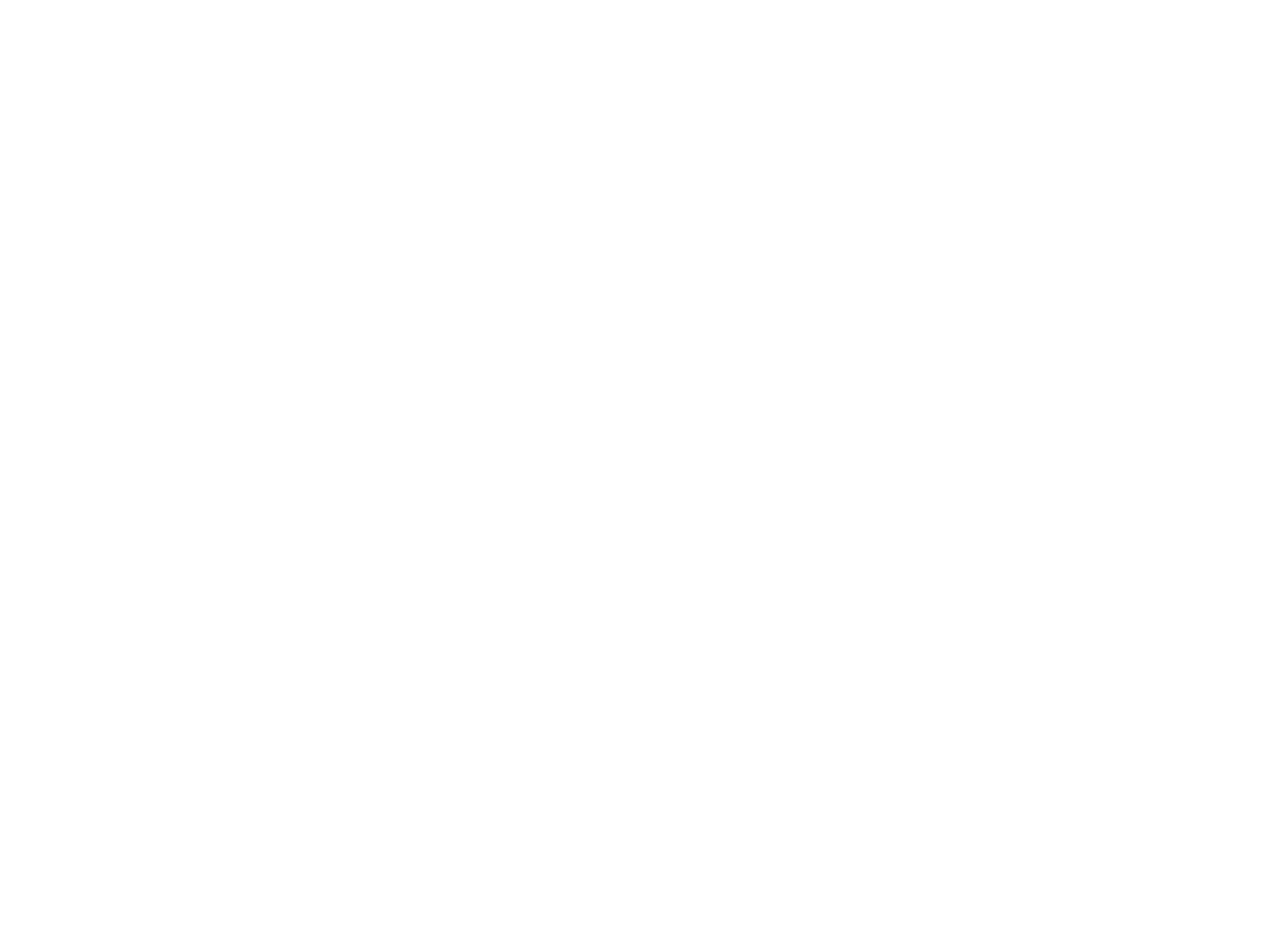
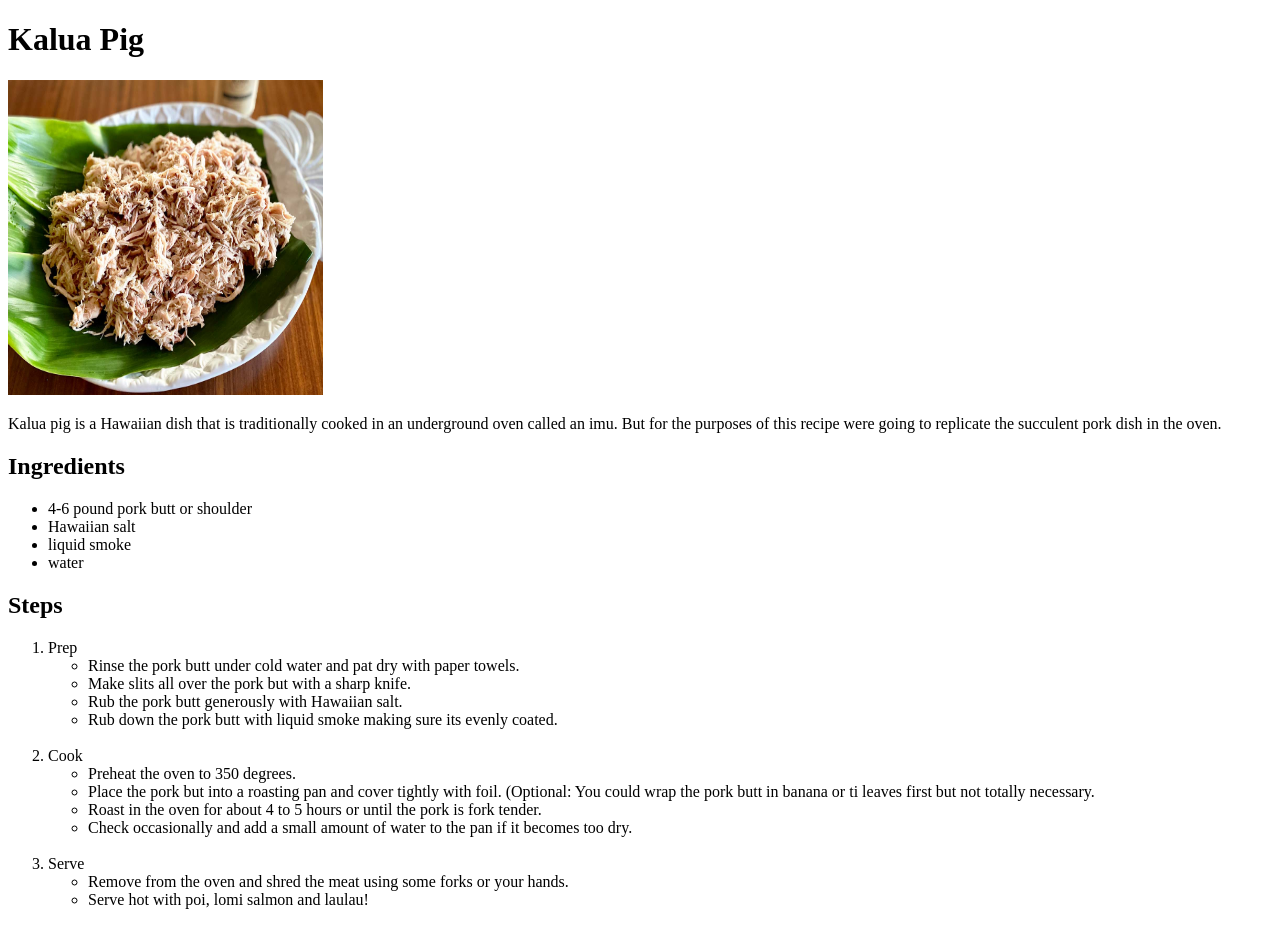
Before and after one commit to makzilla808/odin-recipes, a plain HTML site: page recipes/kalua-pig.html in a window 1280 px wide. Before the commit the page ends 800 px from the top, so only its background shows below. Drawn offline with Linux system fonts and the light colour scheme.

Commit message:
Completed kalua pig page. Added link to index page.

```diff
--- a/recipes/kalua-pig.html
+++ b/recipes/kalua-pig.html
@@ -6,6 +6,47 @@
     <title>Kalua Pig</title>
 </head>
 <body>
+    <h1>Kalua Pig</h1>
 
+    <img src="kalua-p.jpg" alt="Kalua Pig" height="315" width="315">
+
+    <p>Kalua pig is a Hawaiian dish that is traditionally cooked in an underground oven called an imu. But for the purposes of this recipe were going to replicate the succulent pork dish in the oven.</p>
+
+    <h2>Ingredients</h2>
+    <ul>
+        <li>4-6 pound pork butt or shoulder</li>
+        <li>Hawaiian salt</li>
+        <li>liquid smoke</li>
+        <li>water</li>
+    </ul>
+
+    <h2>Steps</h2>
+    <ol>
+        <li>Prep
+            <ul>
+                <li>Rinse the pork butt under cold water and pat dry with paper towels.</li>
+                <li>Make slits all over the pork but with a sharp knife.</li>
+                <li>Rub the pork butt generously with Hawaiian salt.</li>
+                <li>Rub down the pork butt with liquid smoke making sure its evenly coated.</li>
+            </ul>
+        </li>
+        <br>
+        <li>Cook
+            <ul>
+                <li>Preheat the oven to 350 degrees.</li>
+                <li>Place the pork but into a roasting pan and cover tightly with foil. (Optional: You could wrap the pork butt in banana or ti leaves first but not totally necessary.</li>
+                <li>Roast in the oven for about 4 to 5 hours or until the pork is fork tender.</li>
+                <li>Check occasionally and add a small amount of water to the pan if it becomes too dry.</li>
+            </ul>
+        </li>
+        <br>
+        <li>Serve
+            <ul>
+                <li>Remove from the oven and shred the meat using some forks or your hands.</li>
+                <li>Serve hot with poi, lomi salmon and laulau!</li>
+            </ul>
+        </li>
+    </ol>
+<br>
 </body>
 </html>
```
Also changed, not shown: index.html (+1 -0 lines), recipes/kalua-p.jpg (added).
